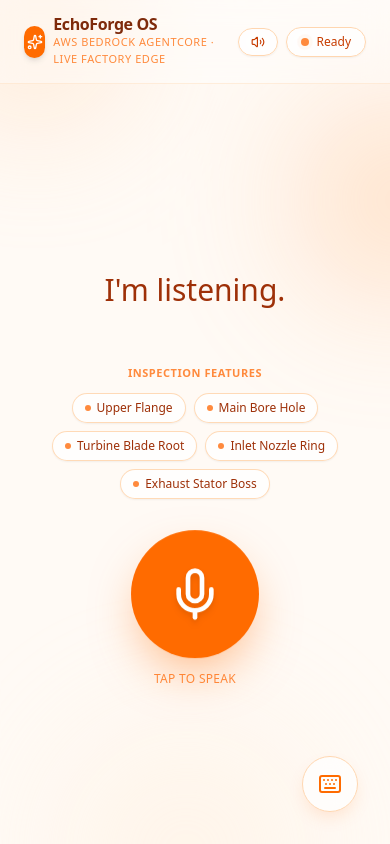
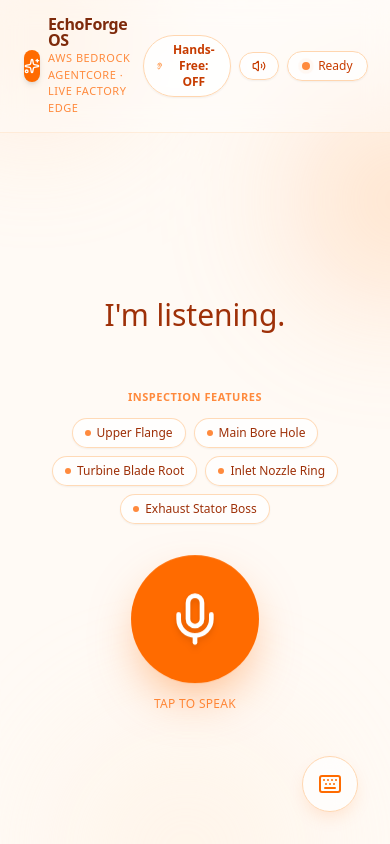
Before and after one commit to Ilyan321/alexa-plus-hackathon, a Next.js app in the folder frontend-dashboard/: page / in a window 390 px wide. Built offline with nearby package versions, Linux system fonts and the light colour scheme.

Commit message:
feat(voice): implement continuous hands-free listening loop and phonetic speech calibration

```diff
--- a/frontend-dashboard/src/app/page.tsx
+++ b/frontend-dashboard/src/app/page.tsx
@@ -18,6 +18,8 @@ import {
   Copy,
   Check,
   Radio,
+  Ear,
+  Headphones,
 } from 'lucide-react';
 
 type StatusType = 'idle' | 'listening' | 'processing' | 'normal' | 'error';
@@ -47,31 +49,38 @@ const parseDeviation = (text: string): number | null => {
 const normalizeAcousticSpeech = (rawText: string): string => {
   let text = rawText;
 
-  // Upper Flange phonetics
-  text = text.replace(/\b(upper|aper|oper|up\s*per)\s*(flange|falnge|flang|flanje|plange|plang|plant|french)\b/gi, 'UPPER_FLANGE');
+  // Upper Flange phonetics (e.g. "aper falnge", "upper flang", "up per plange", "oper flange")
+  text = text.replace(/\b(upper|aper|oper|apir|up\s*per|apa)\s*(flange|falnge|flang|flanje|plange|plang|plant|french|flange)\b/gi, 'UPPER_FLANGE');
+  text = text.replace(/\b(aper\s*falnge|upper\s*falnge|aper\s*flange)\b/gi, 'UPPER_FLANGE');
   text = text.replace(/\bupper\s*fl\w*\b/gi, 'UPPER_FLANGE');
 
-  // Main Bore Hole phonetics
-  text = text.replace(/\b(main|mane|men)\s*(bore|boar|boor|pour|four)\s*(hole|whole|hall|hold)?\b/gi, 'MAIN_BORE_HOLE');
-  text = text.replace(/\bm\s*a\s*i\s*n\s*b\s*o\s*r\s*e\s*h\s*o\s*l\s*e\b/gi, 'MAIN_BORE_HOLE');
-  text = text.replace(/\bbore\s*hole\b/gi, 'MAIN_BORE_HOLE');
+  // Main Bore Hole phonetics (e.g. "main bore", "mane boor hole", "men pour hole")
+  text = text.replace(/\b(main|mane|men|mine)\s*(bore|boar|boor|pour|four|pore)\s*(hole|whole|hall|hold)?\b/gi, 'MAIN_BORE_HOLE');
+  text = text.replace(/\bm\s*a\s*i\s*n\s*b\s*o\s*r\s*e(\s*h\s*o\s*l\s*e)?\b/gi, 'MAIN_BORE_HOLE');
+  text = text.replace(/\b(main\s*bore|bore\s*hole)\b/gi, 'MAIN_BORE_HOLE');
 
-  // Turbine Blade Root phonetics
-  text = text.replace(/\b(turbine|turbin|tarbine|turb)\s*(blade|blad|plate)?\s*(root|rout|route|wood)?\b/gi, 'TURBINE_BLADE_ROOT');
+  // Turbine Blade Root phonetics (e.g. "turbin blade root", "tarbine plate wood")
+  text = text.replace(/\b(turbine|turbin|tarbine|turb|terbine)\s*(blade|blad|plate)?\s*(root|rout|route|wood|rud)?\b/gi, 'TURBINE_BLADE_ROOT');
   text = text.replace(/\bblade\s*root\b/gi, 'TURBINE_BLADE_ROOT');
 
-  // Inlet Nozzle Ring phonetics
-  text = text.replace(/\b(inlet|inlett|in\s*let)\s*(nozzle|nosel|nozel|nasal)?\s*(ring|wring)?\b/gi, 'INLET_NOZZLE_RING');
+  // Inlet Nozzle Ring phonetics (e.g. "inlet nozzle", "inlett nosel ring")
+  text = text.replace(/\b(inlet|inlett|in\s*let)\s*(nozzle|nosel|nozel|nasal|nuzzle)?\s*(ring|wring)?\b/gi, 'INLET_NOZZLE_RING');
   text = text.replace(/\bnozzle\s*ring\b/gi, 'INLET_NOZZLE_RING');
 
-  // Exhaust Stator Boss phonetics
-  text = text.replace(/\b(exhaust|exaust|igzost)\s*(stator|stater|starter)?\s*(boss|bose|base)?\b/gi, 'EXHAUST_STATOR_BOSS');
+  // Exhaust Stator Boss phonetics (e.g. "exaust stator boss", "igzost starter base")
+  text = text.replace(/\b(exhaust|exaust|igzost|egzost)\s*(stator|stater|starter)?\s*(boss|bose|base|pos)?\b/gi, 'EXHAUST_STATOR_BOSS');
   text = text.replace(/\bstator\s*boss\b/gi, 'EXHAUST_STATOR_BOSS');
 
-  // Procedural conversational shortcuts
-  text = text.replace(/\b(yes|yeah|yep|sure|proceed|retrieve|repair|fix it|do it)\s*(procedure|repair|now)?\b/gi, (match) => {
+  // Procedural conversational shortcuts (e.g. "proceed repair", "yes", "retrieve repair procedure")
+  if (/^\s*(yes|yeah|yep|sure|proceed|fix\s*it|do\s*it|ok|okay)\.?\s*$/i.test(text.trim())) {
     return 'Yes, retrieve the CNC repair procedure.';
-  });
+  }
+  if (/\b(proceed\s*repair|proceed\s*with\s*repair|retrieve\s*repair|start\s*repair|repair\s*now)\b/i.test(text)) {
+    return 'Yes, retrieve the CNC repair procedure.';
+  }
+  if (/\b(yes|yeah|yep|sure|proceed)\b.*\b(repair|procedure|fix)\b/i.test(text)) {
+    return 'Yes, retrieve the CNC repair procedure.';
+  }
 
   return text;
 };
@@ -113,6 +122,7 @@ export default function VoiceAssistantPage() {
   const [isRecording, setIsRecording] = useState(false);
   const [isProcessing, setIsProcessing] = useState(false);
   const [ttsEnabled, setTtsEnabled] = useState(true);
+  const [continuousHandsFree, setContinuousHandsFree] = useState(false);
 
   // Content states
   const [displayPrompt, setDisplayPrompt] = useState("I'm listening.");
@@ -128,6 +138,18 @@ export default function VoiceAssistantPage() {
   const accumulatedTranscriptRef = useRef('');
   const silenceTimerRef = useRef<NodeJS.Timeout | null>(null);
   const textInputRef = useRef<HTMLInputElement>(null);
+  const continuousHandsFreeRef = useRef(false);
+  const isAssistantSpeakingRef = useRef(false);
+  const followUpTimerRef = useRef<NodeJS.Timeout | null>(null);
+
+  // Synchronize continuousHandsFree ref
+  useEffect(() => {
+    continuousHandsFreeRef.current = continuousHandsFree;
+    // If operator turns on hands-free and we're currently idle, auto-start listening
+    if (continuousHandsFree && !isRecording && !isProcessing && !isAssistantSpeakingRef.current && !isTextMode) {
+      startRecording();
+    }
+  }, [continuousHandsFree, isRecording, isProcessing, isTextMode]);
 
   // Call the Bedrock AgentCore backend
   const callAgent = useCallback(
@@ -146,20 +168,52 @@ export default function VoiceAssistantPage() {
     [sessionId]
   );
 
-  // Speak agent response aloud
+  // Speak agent response aloud with continuous hands-free follow-up loop
   const speakResponse = useCallback(
     (text: string) => {
-      if (!ttsEnabled || typeof window === 'undefined' || !('speechSynthesis' in window)) return;
+      if (typeof window === 'undefined' || !('speechSynthesis' in window)) {
+        if (continuousHandsFreeRef.current && !isTextMode) {
+          setTimeout(() => startRecording(true), 500);
+        }
+        return;
+      }
 
       const synth = window.speechSynthesis;
       synth.cancel();
+
+      // If TTS is disabled, handle hands-free transition immediately
+      if (!ttsEnabled) {
+        if (continuousHandsFreeRef.current && !isTextMode) {
+          setTimeout(() => startRecording(true), 600);
+        }
+        return;
+      }
+
       // Workaround for Chrome bug where speechSynthesis gets stuck in paused state
       if (synth.paused) {
         synth.resume();
       }
 
       const clean = text.replace(/[*#_`]/g, '').trim();
-      if (!clean) return;
+      if (!clean) {
+        if (continuousHandsFreeRef.current && !isTextMode) {
+          setTimeout(() => startRecording(true), 500);
+        }
+        return;
+      }
+
+      // Stop any microphone recording while assistant speaks to prevent EchoForge from hearing its own voice
+      isRecordingIntentRef.current = false;
+      if (silenceTimerRef.current) {
+        clearTimeout(silenceTimerRef.current);
+        silenceTimerRef.current = null;
+      }
+      if (recognitionRef.current) {
+        try {
+          recognitionRef.current.stop();
+        } catch {}
+      }
+      setIsRecording(false);
 
       const utterance = new SpeechSynthesisUtterance(clean);
       utterance.rate = 1.0;
@@ -177,13 +231,30 @@ export default function VoiceAssistantPage() {
         utterance.voice = preferredVoice;
       }
 
+      utterance.onstart = () => {
+        isAssistantSpeakingRef.current = true;
+      };
+
+      const handleSpeechFinished = () => {
+        isAssistantSpeakingRef.current = false;
+        if (continuousHandsFreeRef.current && !isTextMode) {
+          if (followUpTimerRef.current) clearTimeout(followUpTimerRef.current);
+          followUpTimerRef.current = setTimeout(() => {
+            startRecording(true);
+          }, 450);
+        }
+      };
+
+      utterance.onend = handleSpeechFinished;
+
       utterance.onerror = (e) => {
         console.warn('SpeechSynthesis error:', e);
+        handleSpeechFinished();
       };
 
       synth.speak(utterance);
     },
-    [ttsEnabled]
+    [ttsEnabled, isTextMode]
   );
 
   // Workflow processing
@@ -252,6 +323,24 @@ export default function VoiceAssistantPage() {
     });
   }, []);
 
+  // Hands-free toggle handler
+  const toggleContinuousHandsFree = useCallback(() => {
+    setContinuousHandsFree((prev) => {
+      const next = !prev;
+      if (!next && isRecording) {
+        isRecordingIntentRef.current = false;
+        if (silenceTimerRef.current) clearTimeout(silenceTimerRef.current);
+        if (recognitionRef.current) {
+          try {
+            recognitionRef.current.stop();
+          } catch {}
+        }
+        setIsRecording(false);
+      }
+      return next;
+    });
+  }, [isRecording]);
+
   // Reset state to ask another question without page reload
   const resetQuery = useCallback(() => {
     setAgentResponse(null);
@@ -264,7 +353,7 @@ export default function VoiceAssistantPage() {
     }
   }, []);
 
-  // Stop recording and send accumulated speech
+  // Stop recording and send accumulated speech with acoustic normalization
   const stopAndCommitSpeech = useCallback(() => {
     isRecordingIntentRef.current = false;
     if (silenceTimerRef.current) {
@@ -279,19 +368,23 @@ export default function VoiceAssistantPage() {
     }
 
     setIsRecording(false);
-    const finalCommit = accumulatedTranscriptRef.current.trim();
-    if (finalCommit) {
-      processWorkflow(finalCommit);
+    const rawCommit = accumulatedTranscriptRef.current.trim();
+    if (rawCommit) {
+      const normalizedCommit = normalizeAcousticSpeech(rawCommit);
+      processWorkflow(normalizedCommit);
     } else {
       setDisplayPrompt("I'm listening.");
       setSubStatus(null);
     }
   }, [processWorkflow]);
 
-  // Start speech recognition engine with resilient auto-restart
-  const startRecording = useCallback(() => {
+  // Start speech recognition engine with resilient auto-restart and hands-free awareness
+  const startRecording = useCallback((isFollowUp = false) => {
     if (isProcessing) return;
     if (typeof window === 'undefined') return;
+
+    // Do not start recording if assistant is actively speaking
+    if (isAssistantSpeakingRef.current) return;
 
     const SpeechRecognition =
       (window as any).SpeechRecognition || (window as any).webkitSpeechRecognition;
@@ -304,19 +397,22 @@ export default function VoiceAssistantPage() {
     // Cancel any active speech synthesis so it doesn't transcribe itself
     if ('speechSynthesis' in window) {
       window.speechSynthesis.cancel();
+      isAssistantSpeakingRef.current = false;
     }
 
     accumulatedTranscriptRef.current = '';
     isRecordingIntentRef.current = true;
     setIsRecording(true);
-    setDisplayPrompt('Listening...');
-    setSubStatus('Recording... (speak your command)');
-    setAgentResponse(null);
+    setDisplayPrompt(isFollowUp ? 'Listening for follow-up...' : 'Listening...');
+    setSubStatus(isFollowUp ? 'Hands-Free: Listening for follow-up command...' : 'Recording... (speak your command)');
+    if (!isFollowUp) {
+      setAgentResponse(null);
+    }
     setDeviationStatus('listening');
 
     // Factory to spawn a fresh SpeechRecognition instance on every cycle
     const spawnRecognition = () => {
-      if (!isRecordingIntentRef.current) return;
+      if (!isRecordingIntentRef.current || isAssistantSpeakingRef.current) return;
 
       const rec = new SpeechRecognition();
       rec.continuous = false;
@@ -325,6 +421,9 @@ export default function VoiceAssistantPage() {
       rec.maxAlternatives = 1;
 
       rec.onresult = (event: any) => {
+        // Discard any audio if the assistant somehow started speaking
+        if (isAssistantSpeakingRef.current) return;
+
         let interim = '';
         for (let i = event.resultIndex; i < event.results.length; ++i) {
           if (event.results[i].isFinal) {
@@ -334,12 +433,13 @@ export default function VoiceAssistantPage() {
           }
         }
 
-        const liveText = (accumulatedTranscriptRef.current + interim).trim();
-        if (liveText) {
-          setDisplayPrompt(liveText);
+        const rawLiveText = (accumulatedTranscriptRef.current + interim).trim();
+        if (rawLiveText) {
+          const calibratedLiveText = normalizeAcousticSpeech(rawLiveText);
+          setDisplayPrompt(calibratedLiveText);
         }
 
-        // Reset the silence timer: wait 2.5 seconds of quiet before auto-submitting
+        // Reset the silence timer: wait 2.2 seconds of quiet before auto-submitting
         if (silenceTimerRef.current) {
           clearTimeout(silenceTimerRef.current);
         }
@@ -347,7 +447,7 @@ export default function VoiceAssistantPage() {
           if (isRecordingIntentRef.current && (accumulatedTranscriptRef.current + interim).trim()) {
             stopAndCommitSpeech();
           }
-        }, 2500);
+        }, 2200);
       };
 
       rec.onerror = (event: any) => {
@@ -364,10 +464,10 @@ export default function VoiceAssistantPage() {
 
       rec.onend = () => {
         // Chrome ends the session on short pauses.
-        // We spawn a FRESH instance after 50ms so user can keep talking naturally without getting cut off!
-        if (isRecordingIntentRef.current) {
+        // We spawn a FRESH instance after 50ms so user can keep talking naturally without getting cut off
+        if (isRecordingIntentRef.current && !isAssistantSpeakingRef.current) {
           setTimeout(() => {
-            if (isRecordingIntentRef.current) {
+            if (isRecordingIntentRef.current && !isAssistantSpeakingRef.current) {
               spawnRecognition();
             }
           }, 60);
@@ -489,8 +589,29 @@ export default function VoiceAssistantPage() {
           </div>
         </div>
 
-        {/* Status pill & TTS toggle */}
+        {/* Header Controls: Hands-Free toggle, TTS toggle, Status Pill */}
         <div className="flex items-center gap-2">
+          {/* Hands-Free Loop Toggle */}
+          <button
+            type="button"
+            onClick={toggleContinuousHandsFree}
+            className={`px-3 py-1.5 rounded-full border text-xs font-semibold transition-all flex items-center gap-1.5 shadow-sm cursor-pointer ${
+              continuousHandsFree
+                ? 'bg-brand-500 text-white border-brand-500 shadow-brand-500/30'
+                : 'bg-white/70 backdrop-blur-md border-brand-200 text-brand-700 hover:bg-white'
+            }`}
+            title={continuousHandsFree ? 'Disable continuous hands-free listening' : 'Enable continuous hands-free listening'}
+          >
+            {continuousHandsFree ? (
+              <Radio className="w-3.5 h-3.5 text-white animate-pulse" />
+            ) : (
+              <Ear className="w-3.5 h-3.5 text-brand-500" />
+            )}
+            <span>
+              Hands-Free: <strong className="uppercase">{continuousHandsFree ? 'ON' : 'OFF'}</strong>
+            </span>
+          </button>
+
           <button
             type="button"
             onClick={toggleTts}
```
